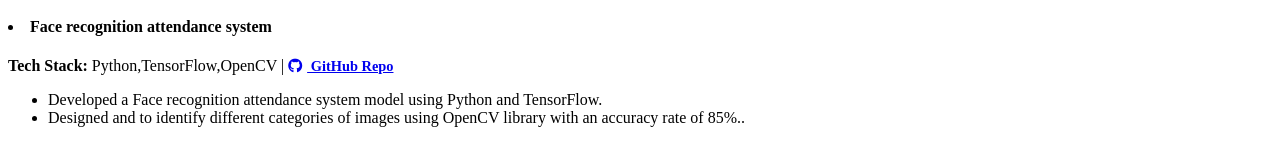
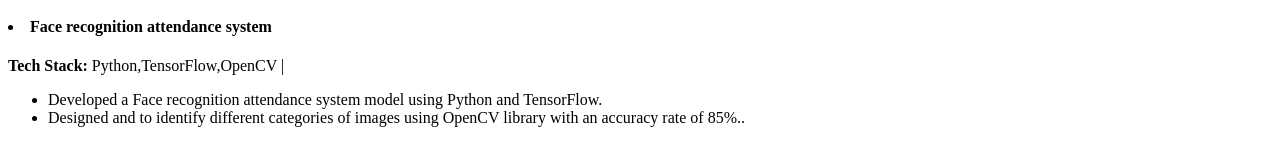
Before and after one commit to Keerthana123-coder/myportfolio, a plain HTML site: page index.html in a window 1280 px wide. Shown: the part 604-752 px from the top of the page. Drawn offline with Linux system fonts and the light colour scheme.

Commit message:
chore: auto-sync file changes

```diff
--- a/index.html
+++ b/index.html
@@ -59,9 +59,9 @@
                     <h4 class="job-title"><li>Face recognition attendance system</li></h4>
                     <p class="job-info">
                         <strong>Tech Stack:</strong> Python,TensorFlow,OpenCV |
-                        <a href="https://github.com/your-username/project-repo-link" target="_blank" class="project-link">
+                        <!--<a href="https://github.com/your-username/project-repo-link" target="_blank" class="project-link">
                             <i class="fa-brands fa-github"></i> GitHub Repo
-                        </a>
+                        </a>-->
                     </p>
                     <ul>
                         <li>Developed a Face recognition attendance system model using Python and TensorFlow.</li>
```
